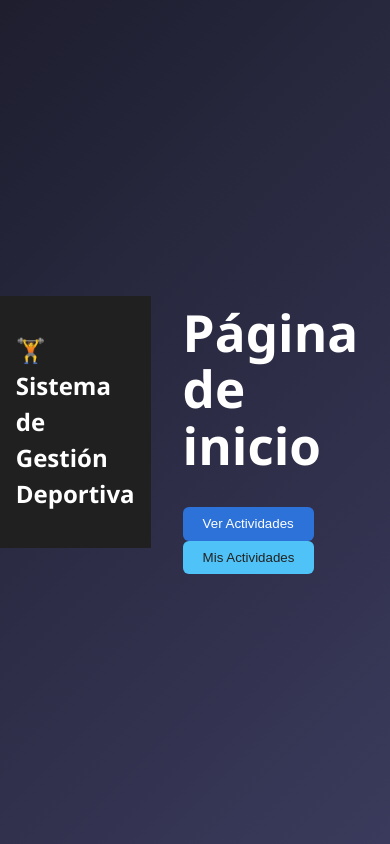
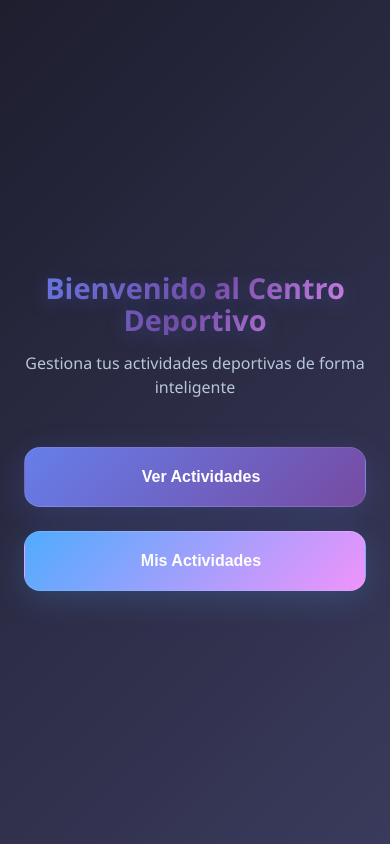
Before and after one commit to UCC-ArqSoft1/proyecto2025-fernandezfavaron-godino-lopez-garciaVillanueva, a React (Vite) app in the folder frontend/: page /home in a window 390 px wide. Built offline with nearby package versions, Linux system fonts and the light colour scheme.

Commit message:
edite el fronted

```diff
--- /dev/null
+++ b/frontend/src/Actividades.css
@@ -0,0 +1,126 @@
+/* CSS para Actividades - Solo estilos adicionales al Home.css */
+
+/* Contenedor principal usando la estructura del Home */
+.actividades-container {
+  padding: 3rem 2rem;
+  max-width: 1200px;
+  margin: 0 auto;
+  min-height: 100vh;
+}
+
+/* Mensaje de error */
+.error {
+  background: rgba(245, 87, 108, 0.2);
+  border: 1px solid rgba(245, 87, 108, 0.3);
+  border-radius: 12px;
+  color: #ff6b8a;
+  padding: 1rem 1.5rem;
+  margin: 1rem 0;
+  text-align: center;
+  font-weight: 500;
+  backdrop-filter: blur(10px);
+}
+
+/* Tabla de actividades */
+.tabla-actividades {
+  width: 100%;
+  background: var(--card-bg);
+  backdrop-filter: blur(20px);
+  border: 1px solid rgba(255, 255, 255, 0.1);
+  border-radius: var(--border-radius);
+  overflow: hidden;
+  box-shadow: var(--shadow-heavy);
+  border-collapse: collapse;
+  margin-top: 2rem;
+}
+
+.tabla-actividades thead {
+  background: linear-gradient(135deg, rgba(102, 126, 234, 0.3) 0%, rgba(118, 75, 162, 0.3) 100%);
+}
+
+.tabla-actividades th {
+  color: var(--text-primary);
+  font-weight: 700;
+  font-size: 0.95rem;
+  padding: 1.2rem 1rem;
+  text-align: left;
+  border-right: 1px solid rgba(255, 255, 255, 0.1);
+}
+
+.tabla-actividades th:last-child {
+  border-right: none;
+}
+
+.tabla-actividades tbody tr {
+  transition: var(--transition);
+  border-bottom: 1px solid rgba(255, 255, 255, 0.05);
+}
+
+.tabla-actividades tbody tr:hover {
+  background: rgba(255, 255, 255, 0.08);
+  transform: translateY(-2px);
+}
+
+.tabla-actividades td {
+  color: var(--text-secondary);
+  padding: 1rem;
+  font-size: 0.9rem;
+  border-right: 1px solid rgba(255, 255, 255, 0.05);
+  vertical-align: middle;
+}
+
+.tabla-actividades td:last-child {
+  border-right: none;
+  text-align: center;
+}
+
+/* Columna descripción con truncado */
+.descripcion-col {
+  max-width: 200px;
+  overflow: hidden;
+  text-overflow: ellipsis;
+  white-space: nowrap;
+}
+
+/* Botón inscribirse - personalización del btn-secondary */
+.btn-inscribir {
+  padding: 0.5rem 1rem !important;
+  font-size: 0.9rem !important;
+  min-height: auto !important;
+  margin: 0 !important;
+}
+
+/* Responsive */
+@media (max-width: 768px) {
+  .actividades-container {
+    padding: 2rem 1.5rem;
+  }
+
+  .tabla-actividades {
+    font-size: 0.85rem;
+  }
+
+  .tabla-actividades th,
+  .tabla-actividades td {
+    padding: 0.8rem 0.6rem;
+  }
+
+  .descripcion-col {
+    max-width: 120px;
+  }
+}
+
+@media (max-width: 480px) {
+  .actividades-container {
+    padding: 1.5rem 1rem;
+  }
+
+  .tabla-actividades {
+    font-size: 0.8rem;
+  }
+
+  .tabla-actividades th,
+  .tabla-actividades td {
+    padding: 0.6rem 0.4rem;
+  }
+}
--- a/frontend/src/App.jsx
+++ b/frontend/src/App.jsx
@@ -11,8 +11,8 @@ function App() {
       <Route path="/" element={<Login />} />
       <Route path="/register" element={<Register />} />
       <Route path="/home" element={<Home />} />
-      <Route path="/Actividades" element={<Actividades />}/>
-      <Route path="/MisActividades" element={<MisActividades />}/>
+      <Route path="/actividades" element={<Actividades />} />
+      <Route path="/misactividades" element={<MisActividades />} />
     </Routes>
   );
 }
--- /dev/null
+++ b/frontend/src/Home.css
@@ -0,0 +1,223 @@
+/* Estilos Modernos para Sistema de Gestión Deportiva */
+
+/* Reset y variables */
+:root {
+  --primary-color: #667eea;
+  --secondary-color: #764ba2;
+  --accent-color: #f093fb;
+  --success-color: #4facfe;
+  --dark-bg: #1a1a2e;
+  --darker-bg: #16213e;
+  --card-bg: rgba(255, 255, 255, 0.05);
+  --text-primary: #ffffff;
+  --text-secondary: #b8c6db;
+  --shadow-light: 0 8px 32px rgba(102, 126, 234, 0.2);
+  --shadow-heavy: 0 12px 40px rgba(0, 0, 0, 0.3);
+  --border-radius: 16px;
+  --transition: all 0.4s cubic-bezier(0.4, 0, 0.2, 1);
+}
+
+/* Body styling */
+body {
+  background: linear-gradient(135deg, var(--dark-bg) 0%, var(--darker-bg) 100%);
+  font-family: 'Inter', -apple-system, BlinkMacSystemFont, 'Segoe UI', Roboto, sans-serif;
+  min-height: 100vh;
+  margin: 0;
+}
+
+
+
+/* Contenido principal */
+.main-content {
+  padding: 3rem 2rem;
+  max-width: 1200px;
+  margin: 0 auto;
+}
+
+.main-title {
+  color: var(--text-primary);
+  font-size: 3rem;
+  font-weight: 800;
+  margin-bottom: 1rem;
+  text-align: center;
+  background: linear-gradient(135deg, #667eea 0%, #764ba2 50%, #f093fb 100%);
+  -webkit-background-clip: text;
+  -webkit-text-fill-color: transparent;
+  background-clip: text;
+  text-shadow: 0 4px 20px rgba(102, 126, 234, 0.3);
+}
+
+.main-subtitle {
+  color: var(--text-secondary);
+  font-size: 1.2rem;
+  text-align: center;
+  margin-bottom: 3rem;
+  font-weight: 400;
+}
+
+/* Contenedor de botones con grid */
+.button-container {
+  display: grid;
+  grid-template-columns: repeat(auto-fit, minmax(280px, 1fr));
+  gap: 2rem;
+  margin-top: 2rem;
+}
+
+/* Botones modernos con glassmorphism */
+.btn {
+  background: var(--card-bg);
+  backdrop-filter: blur(20px);
+  border: 1px solid rgba(255, 255, 255, 0.1);
+  border-radius: var(--border-radius);
+  padding: 1.5rem 2rem;
+  cursor: pointer;
+  font-size: 1.1rem;
+  font-weight: 600;
+  transition: var(--transition);
+  position: relative;
+  overflow: hidden;
+  text-decoration: none;
+  display: flex;
+  align-items: center;
+  justify-content: center;
+  gap: 0.75rem;
+  min-height: 60px;
+}
+
+.btn::before {
+  content: '';
+  position: absolute;
+  top: 0;
+  left: -100%;
+  width: 100%;
+  height: 100%;
+  background: linear-gradient(90deg, transparent, rgba(255, 255, 255, 0.1), transparent);
+  transition: var(--transition);
+}
+
+.btn:hover::before {
+  left: 100%;
+}
+
+/* Botón principal */
+.btn-primary {
+  background: linear-gradient(135deg, var(--primary-color), var(--secondary-color));
+  color: var(--text-primary);
+  box-shadow: var(--shadow-light);
+}
+
+.btn-primary:hover {
+  transform: translateY(-8px) scale(1.02);
+  box-shadow: 0 20px 60px rgba(102, 126, 234, 0.4);
+  border-color: rgba(255, 255, 255, 0.3);
+}
+
+.btn-primary:active {
+  transform: translateY(-4px) scale(1.01);
+}
+
+/* Botón secundario */
+.btn-secondary {
+  background: linear-gradient(135deg, var(--success-color), var(--accent-color));
+  color: var(--text-primary);
+  box-shadow: 0 8px 32px rgba(79, 172, 254, 0.2);
+}
+
+.btn-secondary:hover {
+  transform: translateY(-8px) scale(1.02);
+  box-shadow: 0 20px 60px rgba(79, 172, 254, 0.4);
+  border-color: rgba(255, 255, 255, 0.3);
+}
+
+.btn-secondary:active {
+  transform: translateY(-4px) scale(1.01);
+}
+
+/* Iconos en botones */
+.btn-icon {
+  font-size: 1.4rem;
+  opacity: 0.9;
+}
+
+/* Efectos de focus */
+.btn:focus {
+  outline: none;
+  box-shadow: 0 0 0 4px rgba(102, 126, 234, 0.3);
+}
+
+/* Animaciones de entrada */
+@keyframes fadeInUp {
+  from {
+    opacity: 0;
+    transform: translateY(30px);
+  }
+  to {
+    opacity: 1;
+    transform: translateY(0);
+  }
+}
+
+.main-content > * {
+  animation: fadeInUp 0.8s ease-out forwards;
+}
+
+.main-title {
+  animation-delay: 0.1s;
+}
+
+.main-subtitle {
+  animation-delay: 0.2s;
+}
+
+.button-container {
+  animation-delay: 0.3s;
+}
+
+/* Responsive mejorado */
+@media (max-width: 768px) {
+  .main-content {
+    padding: 2rem 1.5rem;
+  }
+
+  .main-title {
+    font-size: 2.2rem;
+  }
+
+  .button-container {
+    grid-template-columns: 1fr;
+    gap: 1.5rem;
+  }
+
+  .btn {
+    padding: 1.2rem 1.5rem;
+    font-size: 1rem;
+  }
+}
+
+@media (max-width: 480px) {
+  .main-title {
+    font-size: 1.8rem;
+  }
+
+  .main-subtitle {
+    font-size: 1rem;
+  }
+
+  .btn {
+    padding: 1rem 1.2rem;
+  }
+}
+
+/* Efectos de partículas de fondo */
+.main-content::before {
+  content: '';
+  position: fixed;
+  top: 0;
+  left: 0;
+  width: 100%;
+  height: 100%;
+  background: radial-gradient(circle at 20% 80%, rgba(102, 126, 234, 0.1) 0%, transparent 50%),
+              radial-gradient(circle at 80% 20%, rgba(240, 147, 251, 0.1) 0%, transparent 50%);
+  pointer-events: none;
+  z-index: -1;
+}
--- a/frontend/src/Home.jsx
+++ b/frontend/src/Home.jsx
@@ -1,27 +1,34 @@
 import { useNavigate } from "react-router-dom";
+import "./Home.css"; // Importa el archivo CSS
 
 export default function Home() {
   const navigate = useNavigate();
 
   return (
     <>
-      <nav style={{ padding: '1rem', background: '#202020' }}>
-        <h2 style={{ color: '#fff' }}>🏋️ Sistema de Gestión Deportiva</h2>
-      </nav>
-      <main style={{ padding: '2rem', color: '#fff' }}>
-        <h1>Página de inicio</h1>
+      <main className="main-content">
+        <h1 className="main-title">Bienvenido al Centro Deportivo</h1>
+        <p className="main-subtitle">
+          Gestiona tus actividades deportivas de forma inteligente
+        </p>
+
+        <div className="button-container">
           <button
-          style={{ marginRight: "1em", padding: "0.7em 1.5em", borderRadius: "6px", border: "none", background: "#2d72d9", color: "#fff", cursor: "pointer" }}
+            className="btn btn-primary"
             onClick={() => navigate("/actividades")}
           >
+            <span className="btn-icon"></span>
             Ver Actividades
           </button>
+
           <button
-          style={{ padding: "0.7em 1.5em", borderRadius: "6px", border: "none", background: "#4fc3f7", color: "#222", cursor: "pointer" }}
-          onClick={() => navigate("/Misactividades")}
+            className="btn btn-secondary"
+            onClick={() => navigate("/misactividades")}
           >
+            <span className="btn-icon"></span>
             Mis Actividades
           </button>
+        </div>
       </main>
     </>
   );
```
Also changed, not shown: frontend/src/Actividades.jsx (+32 -29 lines), frontend/src/MisActividades.jsx (+76 -7 lines), 1 other file (tests, documents, lock files or other folders). Lines whose indentation alone changed are shown as unchanged.
